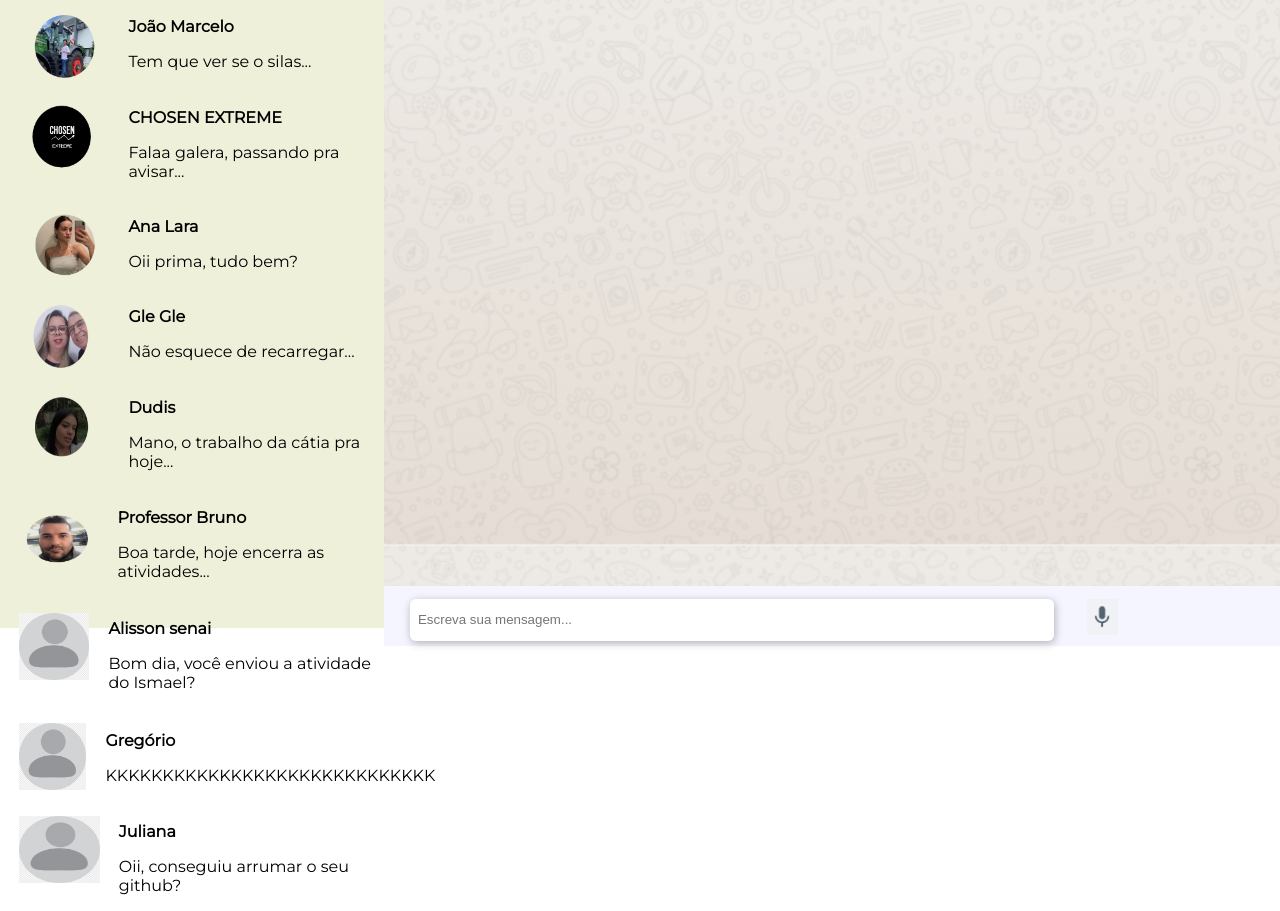
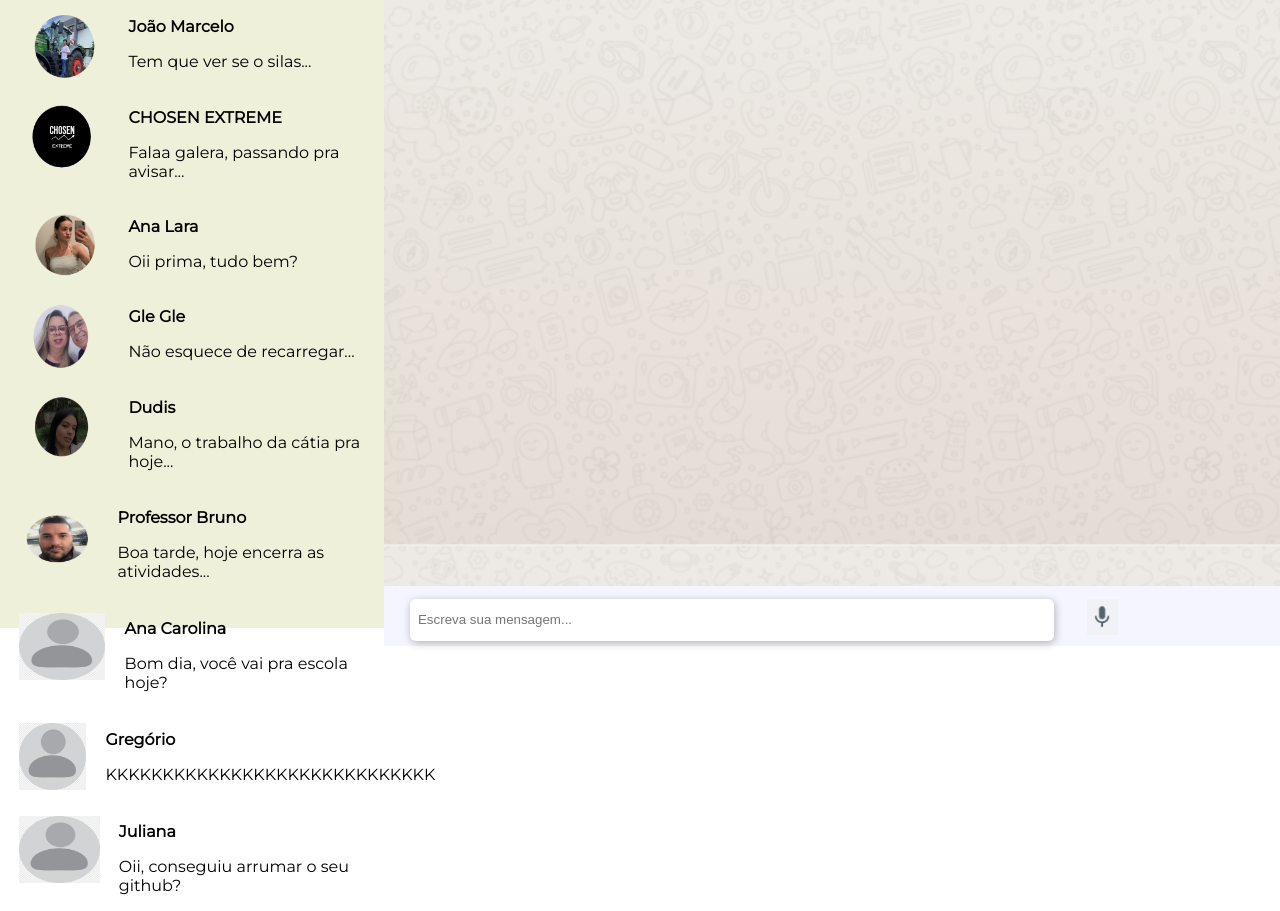
Before and after one commit to geovanabrenda/WhatsApp_Fake, a plain HTML site: page public/index.html in a window 1280 px wide. Shown: the part 154-1065 px from the top of the page. Drawn offline with nearby package versions, Linux system fonts and the light colour scheme; no server answers.

Commit message:
Update index.html

```diff
--- a/public/index.html
+++ b/public/index.html
@@ -255,8 +255,8 @@ li{
                     <div class="itens">
                         <img src="img/user111.png" id="user">
                         <div class="inf">
-                            <p class="usuario">Alisson senai</p>
-                            <p>Bom dia, você enviou a atividade do Ismael?</p>
+                            <p class="usuario">Ana Carolina</p>
+                            <p>Bom dia, você vai pra escola hoje?</p>
                         </div>
                     </div>
                 </div>
```
